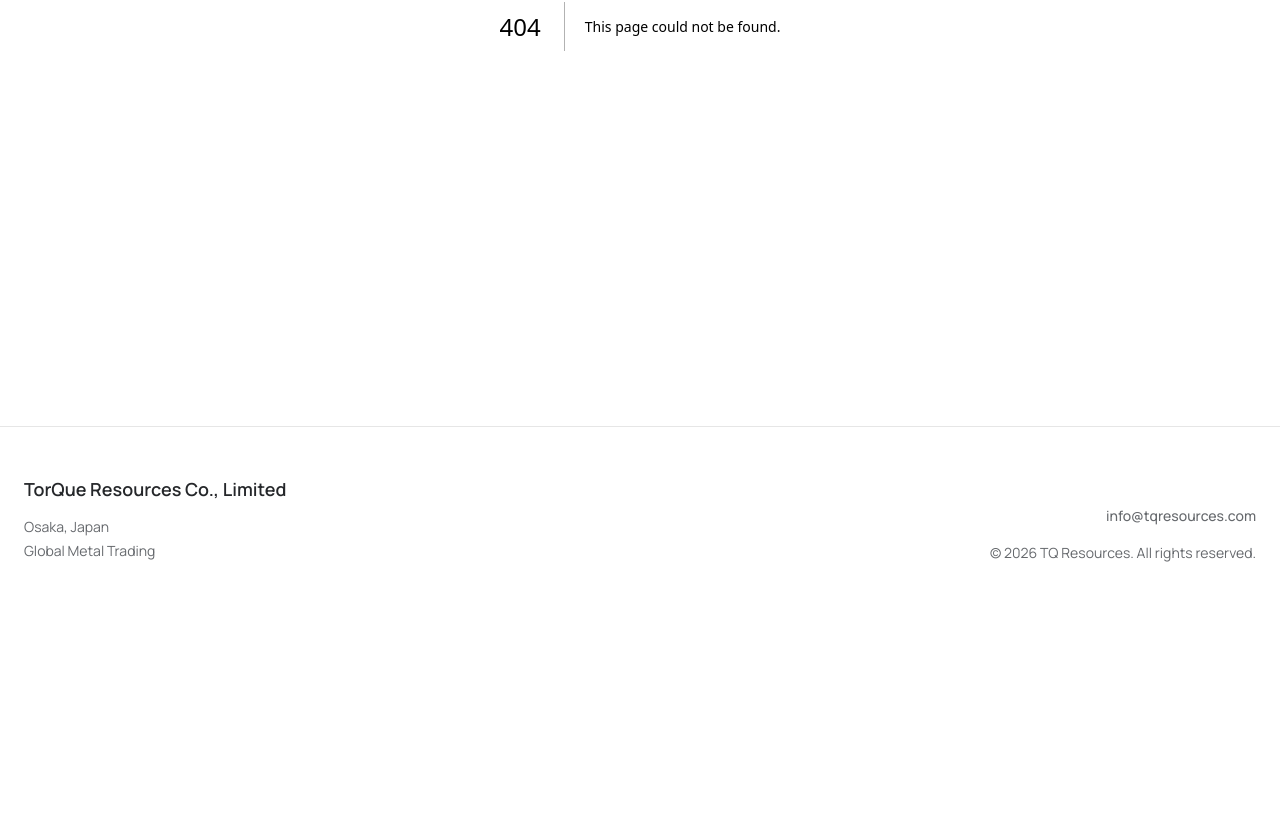
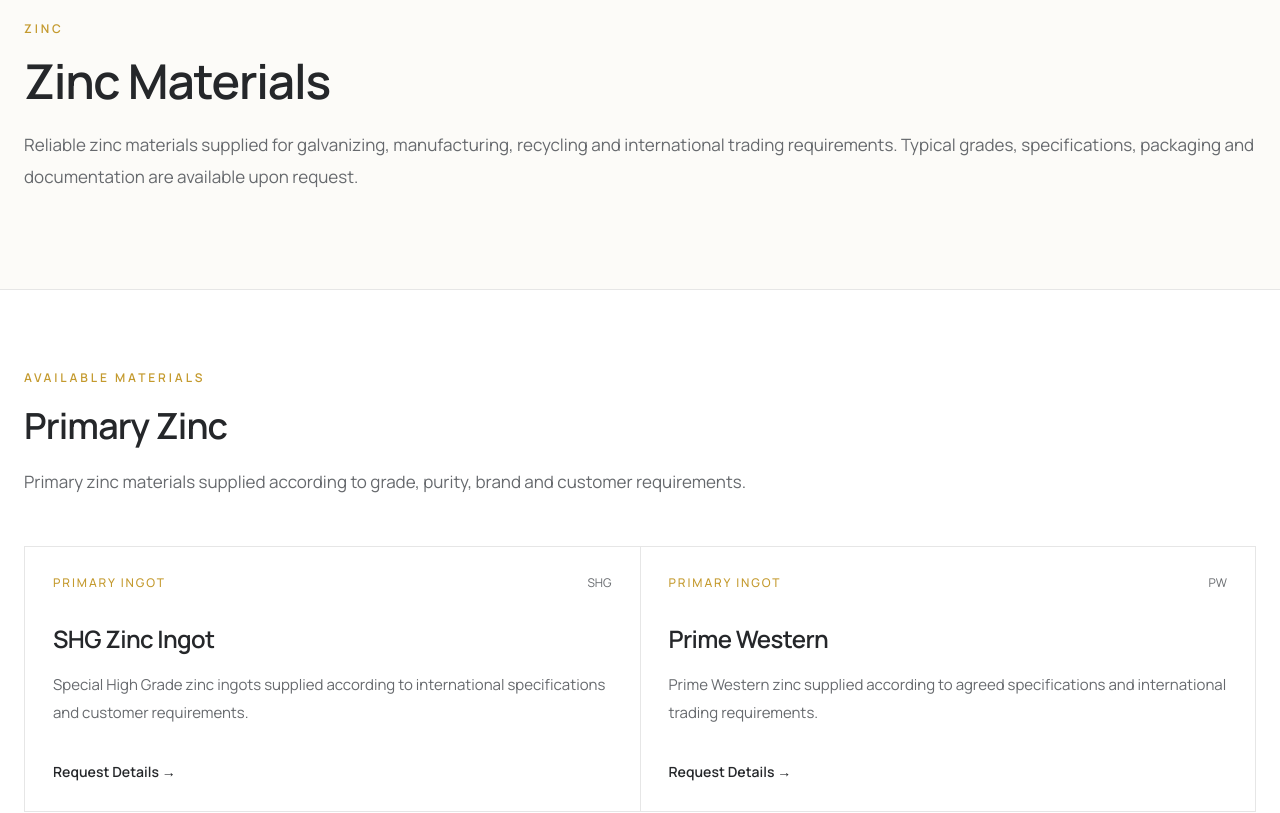
Before and after one commit to TQResources/tqresources-platform, a Next.js app: page /resources/zinc in a window 1280 px wide. Before the commit this address had no page. Shown: the part 374-1187 px from the top of the page. Before the commit the page ends 985 px from the top, so only its background shows below. Built offline with nearby package versions, Linux system fonts and the light colour scheme.

Commit message:
Add zinc materials page

```diff
--- a/src/app/page.tsx
+++ b/src/app/page.tsx
@@ -27,7 +27,7 @@ const featuredResources = [
     description:
       "Zinc ingot and selected zinc-based recycled materials supplied through our international network.",
     count: zincResources.filter((item) => item.active).length,
-    href: "/resources",
+    href: "/resources/zinc",
   },
 ];
 
--- a/src/app/resources/page.tsx
+++ b/src/app/resources/page.tsx
@@ -24,8 +24,8 @@ const materials = [
     count: "2 Materials",
     tagline: "Zinc Ingot & Zinc Scrap",
     description: "Zinc ingot and selected zinc-based recycled materials.",
-    href: "",
-    available: false,
+    href: "/resources/zinc",
+    available: true,
   },
   {
     name: "Brass",
--- /dev/null
+++ b/src/app/resources/zinc/page.tsx
@@ -0,0 +1,237 @@
+import Header from "../../../components/Header";
+import { zincResources } from "../../../data/resources/zinc";
+
+const primaryZinc = zincResources.filter((material) =>
+  ["shg-zinc-ingot", "prime-western-zinc"].includes(material.id)
+);
+
+const recycledZinc = zincResources.filter(
+  (material) => material.id === "zinc-sow"
+);
+
+const zincScrap = zincResources.filter(
+  (material) => material.id === "zinc-scrap"
+);
+
+const materialGroups = [
+  {
+    title: "Primary Zinc",
+    description:
+      "Primary zinc materials supplied according to grade, purity, brand and customer requirements.",
+    materials: primaryZinc,
+  },
+  {
+    title: "Recycled Zinc",
+    description:
+      "Large-format recycled zinc materials supplied according to weight, chemical composition and agreed specifications.",
+    materials: recycledZinc,
+  },
+  {
+    title: "Zinc Scrap",
+    description:
+      "Selected zinc scrap supplied according to agreed cleanliness, recovery, inspection and quality requirements.",
+    materials: zincScrap,
+  },
+];
+
+const supplyCapabilities = [
+  {
+    title: "Trade Terms",
+    items: ["FOB", "CFR", "CIF"],
+  },
+  {
+    title: "Packaging",
+    items: [
+      "Bundles",
+      "Strapped Ingots",
+      "Loose Units",
+      "Bags",
+      "Loose Loading",
+    ],
+  },
+  {
+    title: "Documentation",
+    items: [
+      "Commercial Invoice",
+      "Packing List",
+      "Bill of Lading",
+      "Certificate of Analysis",
+    ],
+  },
+];
+
+export default function ZincPage() {
+  return (
+    <>
+      <Header />
+
+      <main className="min-h-screen bg-[var(--background)]">
+        {/* Introduction */}
+        <section className="border-b border-[var(--border)]">
+          <div className="mx-auto max-w-7xl px-6 py-20 md:py-24">
+            <a
+              href="/resources"
+              className="text-sm font-medium text-[var(--text-light)] transition-colors hover:text-[var(--primary-dark)]"
+            >
+              ← Back to Resources
+            </a>
+
+            <p className="mt-10 text-xs font-semibold uppercase tracking-[0.24em] text-[var(--primary-dark)]">
+              Zinc
+            </p>
+
+            <h1 className="mt-5 text-4xl font-semibold tracking-tight text-[var(--text)] md:text-5xl">
+              Zinc Materials
+            </h1>
+
+            <p className="mt-6 text-[17px] leading-8 text-[var(--text-light)]">
+              Reliable zinc materials supplied for galvanizing, manufacturing,
+              recycling and international trading requirements. Typical grades,
+              specifications, packaging and documentation are available upon
+              request.
+            </p>
+          </div>
+        </section>
+
+        {/* Material groups */}
+        {materialGroups.map((group, groupIndex) => (
+          <section
+            key={group.title}
+            className={
+              groupIndex % 2 === 0
+                ? "bg-white"
+                : "bg-[var(--background)]"
+            }
+          >
+            <div className="mx-auto max-w-7xl px-6 py-20">
+              <div>
+                <p className="text-xs font-semibold uppercase tracking-[0.24em] text-[var(--primary-dark)]">
+                  Available Materials
+                </p>
+
+                <h2 className="mt-5 text-3xl font-semibold tracking-tight text-[var(--text)] md:text-4xl">
+                  {group.title}
+                </h2>
+
+                <p className="mt-5 text-[17px] leading-8 text-[var(--text-light)]">
+                  {group.description}
+                </p>
+              </div>
+
+              <div
+                className={`mt-12 grid gap-px overflow-hidden border border-[var(--border)] bg-[var(--border)] ${
+                  group.materials.length === 1
+                    ? "md:grid-cols-1"
+                    : "md:grid-cols-2"
+                }`}
+              >
+                {group.materials.map((material) => (
+                  <article
+                    key={material.id}
+                    className="group flex min-h-[260px] flex-col bg-white p-7 transition-colors hover:bg-[var(--background)]"
+                  >
+                    <div className="flex items-start justify-between gap-5">
+                      <span className="text-xs font-medium uppercase tracking-[0.16em] text-[var(--primary-dark)]">
+                        {material.form}
+                      </span>
+
+                      {material.grade && (
+                        <span className="text-xs text-[var(--text-light)]">
+                          {material.grade}
+                        </span>
+                      )}
+                    </div>
+
+                    <h3 className="mt-8 text-2xl font-semibold tracking-tight text-[var(--text)]">
+                      {material.displayName}
+                    </h3>
+
+                    {material.description && (
+                      <p className="mt-4 text-[15px] leading-7 text-[var(--text-light)]">
+                        {material.description}
+                      </p>
+                    )}
+
+                    <div className="mt-auto pt-8">
+                      <a
+                        href="/contact"
+                        className="text-sm font-semibold text-[var(--text)] transition-colors group-hover:text-[var(--primary-dark)]"
+                      >
+                        Request Details →
+                      </a>
+                    </div>
+                  </article>
+                ))}
+              </div>
+            </div>
+          </section>
+        ))}
+
+        {/* Supply capability */}
+        <section className="border-t border-[var(--border)] bg-white">
+          <div className="mx-auto max-w-7xl px-6 py-20">
+            <div>
+              <p className="text-xs font-semibold uppercase tracking-[0.24em] text-[var(--primary-dark)]">
+                Supply Capability
+              </p>
+
+              <h2 className="mt-5 text-3xl font-semibold tracking-tight text-[var(--text)] md:text-4xl">
+                Flexible International Trading Support
+              </h2>
+
+              <p className="mt-5 text-[17px] leading-8 text-[var(--text-light)]">
+                Supply arrangements are coordinated according to grade, purity,
+                specifications, packaging requirements, trade terms and
+                destination markets.
+              </p>
+            </div>
+
+            <div className="mt-12 grid gap-px overflow-hidden border border-[var(--border)] bg-[var(--border)] md:grid-cols-3">
+              {supplyCapabilities.map((capability) => (
+                <article
+                  key={capability.title}
+                  className="min-h-[250px] bg-white p-7"
+                >
+                  <div className="h-2 w-2 rounded-full bg-[var(--primary-dark)]" />
+
+                  <h3 className="mt-7 text-xl font-semibold text-[var(--text)]">
+                    {capability.title}
+                  </h3>
+
+                  <ul className="mt-5 space-y-3 text-[15px] leading-7 text-[var(--text-light)]">
+                    {capability.items.map((item) => (
+                      <li key={item}>{item}</li>
+                    ))}
+                  </ul>
+                </article>
+              ))}
+            </div>
+          </div>
+        </section>
+
+        {/* Contact */}
+        <section className="bg-[var(--background)]">
+          <div className="mx-auto flex max-w-7xl flex-col justify-between gap-8 px-6 py-16 md:flex-row md:items-center">
+            <div>
+              <h2 className="text-3xl font-semibold text-[var(--text)]">
+                Looking for zinc materials?
+              </h2>
+
+              <p className="mt-3 text-[16px] leading-7 text-[var(--text-light)]">
+                Contact us to discuss grades, purity, specifications,
+                availability, packaging and trade terms.
+              </p>
+            </div>
+
+            <a
+              href="/contact"
+              className="btn-primary shrink-0 rounded-sm px-7 py-3 font-medium"
+            >
+              Send an Inquiry
+            </a>
+          </div>
+        </section>
+      </main>
+    </>
+  );
+}
--- a/src/data/resources/zinc.ts
+++ b/src/data/resources/zinc.ts
@@ -1,22 +1,73 @@
 import type { Resource } from "../../types/resource";
 
 export const zincResources: Resource[] = [
+  /* -------------------------------------------------------------------------- */
+  /* Primary Zinc */
+  /* -------------------------------------------------------------------------- */
+
   {
-    id: "zinc-ingot",
-    name: "Zinc Ingot",
-    displayName: "Zinc Ingot",
+    id: "shg-zinc-ingot",
+    name: "Special High Grade Zinc Ingot",
+    displayName: "SHG Zinc Ingot",
     metal: "Zinc",
-    form: "Ingot",
+    form: "Primary Ingot",
+    grade: "SHG",
+    description:
+      "Special High Grade zinc ingots supplied according to international specifications and customer requirements.",
+    commonPacking: ["Bundles", "Strapped ingots"],
+    commonTradeTerms: ["FOB", "CFR", "CIF"],
     featured: true,
     active: true,
   },
+
+  {
+    id: "prime-western-zinc",
+    name: "Prime Western Zinc",
+    displayName: "Prime Western",
+    metal: "Zinc",
+    form: "Primary Ingot",
+    grade: "PW",
+    description:
+      "Prime Western zinc supplied according to agreed specifications and international trading requirements.",
+    commonPacking: ["Bundles"],
+    commonTradeTerms: ["FOB", "CFR", "CIF"],
+    featured: false,
+    active: true,
+  },
+
+  /* -------------------------------------------------------------------------- */
+  /* Recycled Zinc */
+  /* -------------------------------------------------------------------------- */
+
+  {
+    id: "zinc-sow",
+    name: "Recycled Zinc Sow",
+    displayName: "Zinc Sow",
+    metal: "Zinc",
+    form: "Recycled Zinc",
+    description:
+      "Large-format recycled zinc sows supplied according to weight, chemical composition and customer requirements.",
+    commonPacking: ["Loose units"],
+    commonTradeTerms: ["FOB", "CFR", "CIF"],
+    featured: true,
+    active: true,
+  },
+
+  /* -------------------------------------------------------------------------- */
+  /* Zinc Scrap */
+  /* -------------------------------------------------------------------------- */
+
   {
     id: "zinc-scrap",
     name: "Zinc Scrap",
     displayName: "Zinc Scrap",
     metal: "Zinc",
     form: "Scrap",
-    featured: false,
+    description:
+      "Selected zinc scrap supplied according to agreed quality, cleanliness and recovery requirements.",
+    commonPacking: ["Loose", "Bags", "Bundles"],
+    commonTradeTerms: ["FOB", "CFR", "CIF"],
+    featured: true,
     active: true,
   },
 ];
```
